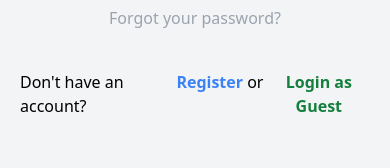
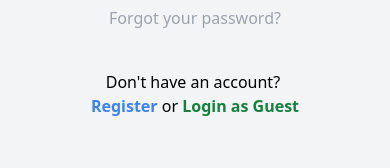
Before and after one commit to steffegit/auction-frontend, a React (Create React App) app: page /login in a window 390 px wide. Shown: the part 516-684 px from the top of the page. Built offline with nearby package versions, Linux system fonts and the light colour scheme; no server answers.

Commit message:
Fixed logout. Fixed login page responsiveness.

```diff
--- a/src/pages/Login.jsx
+++ b/src/pages/Login.jsx
@@ -39,9 +39,13 @@ function Login() {
           Forgot your password?
         </a>
       </div>
-      <div className="flex justify-center mt-10">
+      <div className="flex flex-col sm:flex-row text-center justify-center mt-10">
         Don't have an account?&nbsp;
-        <a href="/register" className="text-blue-500 font-bold hover:underline">
+        <div>
+          <a
+            href="/register"
+            className="text-blue-500 font-bold hover:underline"
+          >
             Register
           </a>
           &nbsp;or&nbsp;
@@ -58,6 +62,7 @@ function Login() {
           </button>
         </div>
       </div>
+    </div>
   )
 }
 
--- a/src/pages/Profile.jsx
+++ b/src/pages/Profile.jsx
@@ -1,11 +1,8 @@
 import React, { useContext } from 'react'
-import { useNavigate } from 'react-router-dom'
 import { UserContext } from '../components/Context/UserContext'
 
 function Profile() {
   const { guest, guestInfo, logout } = useContext(UserContext)
-
-  const navigate = useNavigate()
 
   return (
     <div className="flex flex-col sm:flex-row justify-center items-center sm:justify-start sm:items-start space-y-8 sm:space-y-0 max-w-7xl sm:mx-auto p-5 sm:space-x-10 bg-bgColor m-5 sm:m-10 rounded-md">
@@ -45,15 +42,15 @@ function Profile() {
         ) : (
           <div>Not selling anything</div>
         )}
-        <button
+        <a
+          href="/"
           className="mt-10 px-14 py-2 rounded-lg bg-black text-white hover:bg-gray-900 hover:scale-105 transition-all sm:justify-end sm:self-end"
           onClick={() => {
             logout()
-            navigate('/')
           }}
         >
           Logout
-        </button>
+        </a>
       </div>
     </div>
   )
```
Also changed, not shown: 1 other file (tests, documents, lock files or other folders). Lines whose indentation alone changed are shown as unchanged.
